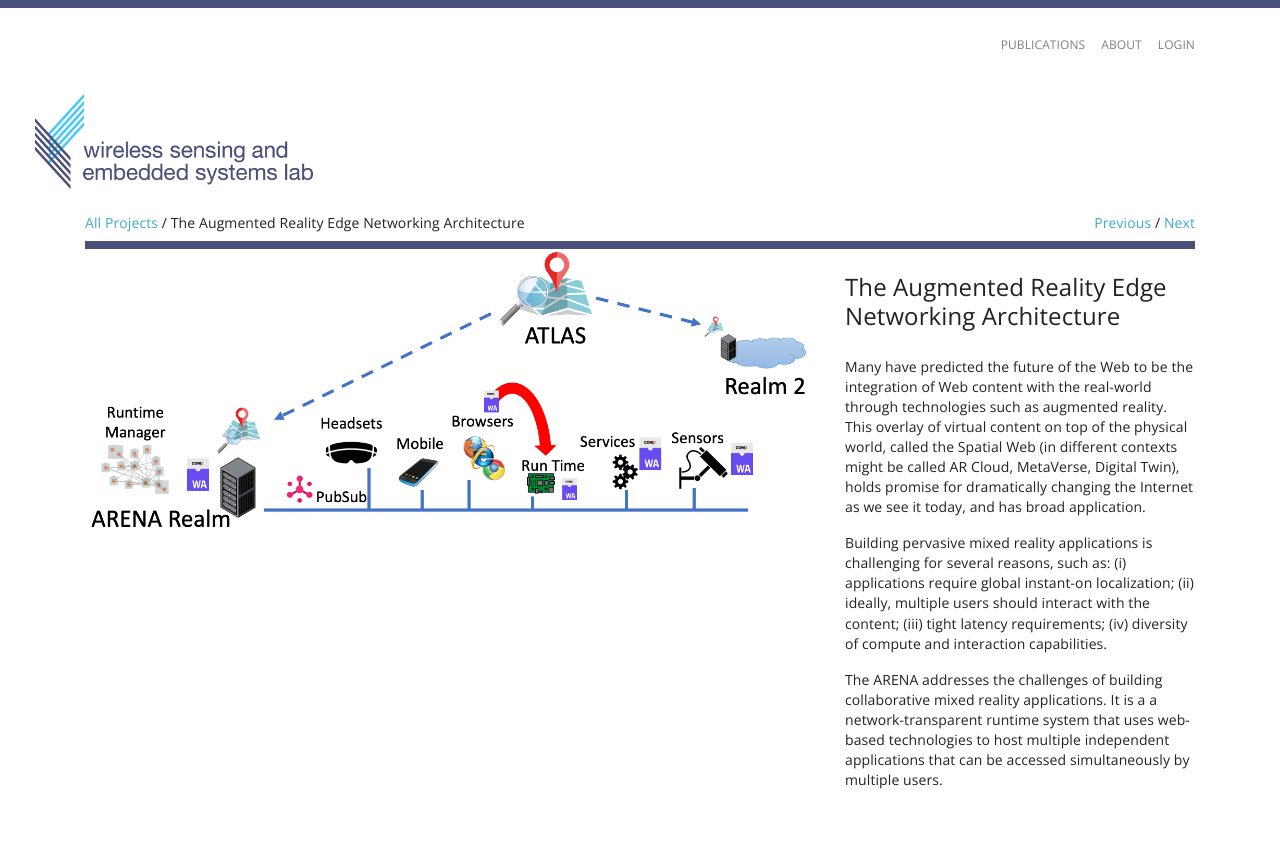
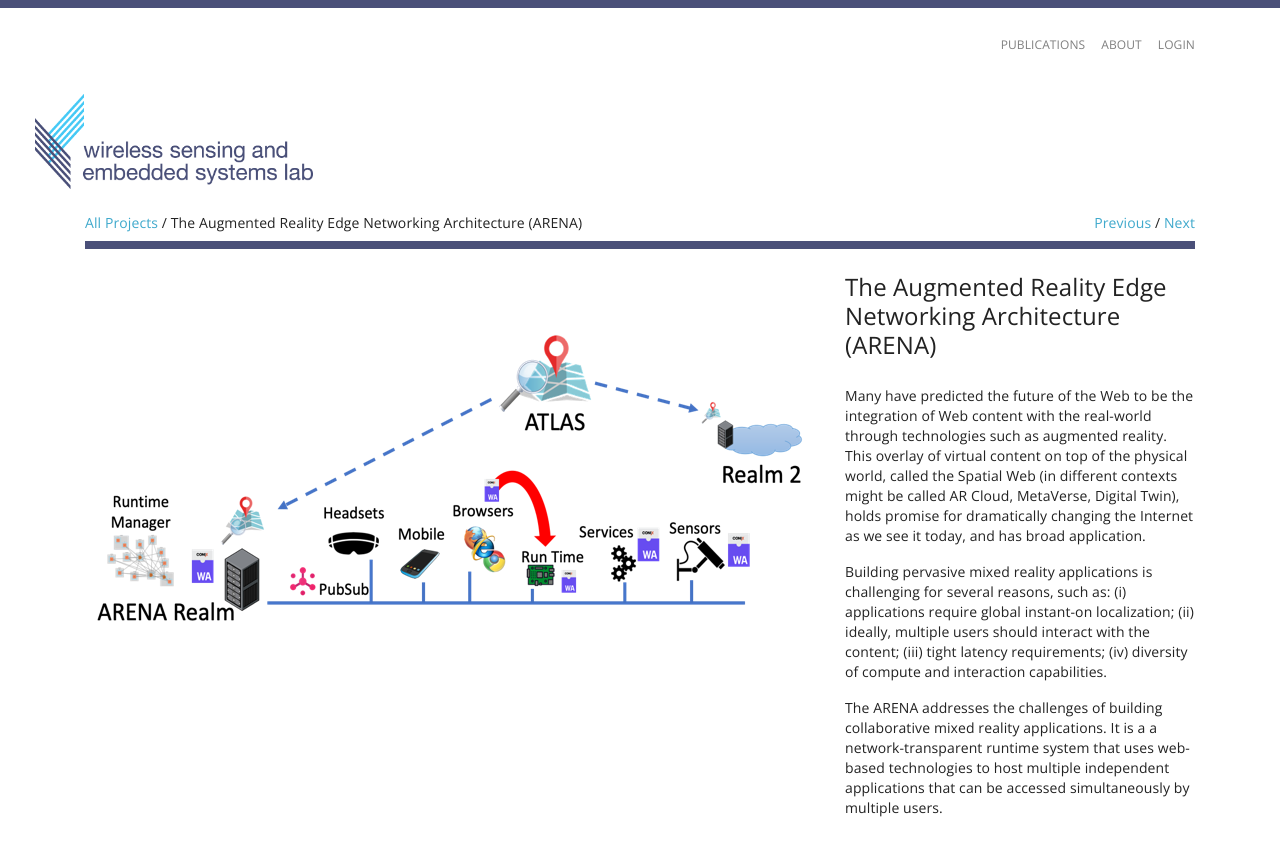
Before and after one commit to WiseLabCMU/website, a Jekyll site: the page built from _projects/arena.md, in a window 1280 px wide and 900 px high. Shown: the top 856 px of the window. Built offline with Jekyll 4.4.1, drawn with Linux system fonts in a browser that asks for light colours.

Commit message:
Fixed arena figure

```diff
--- a/_projects/arena.md
+++ b/_projects/arena.md
@@ -1,6 +1,6 @@
 ---
 layout: project
-title:  "The Augmented Reality Edge Networking Architecture"
+title:  "The Augmented Reality Edge Networking Architecture (ARENA)"
 image: "/img/projects/arena-arch-2.png"
 priority: 2
 ---
```
Also changed, not shown: img/projects/arena-arch-2.png.
